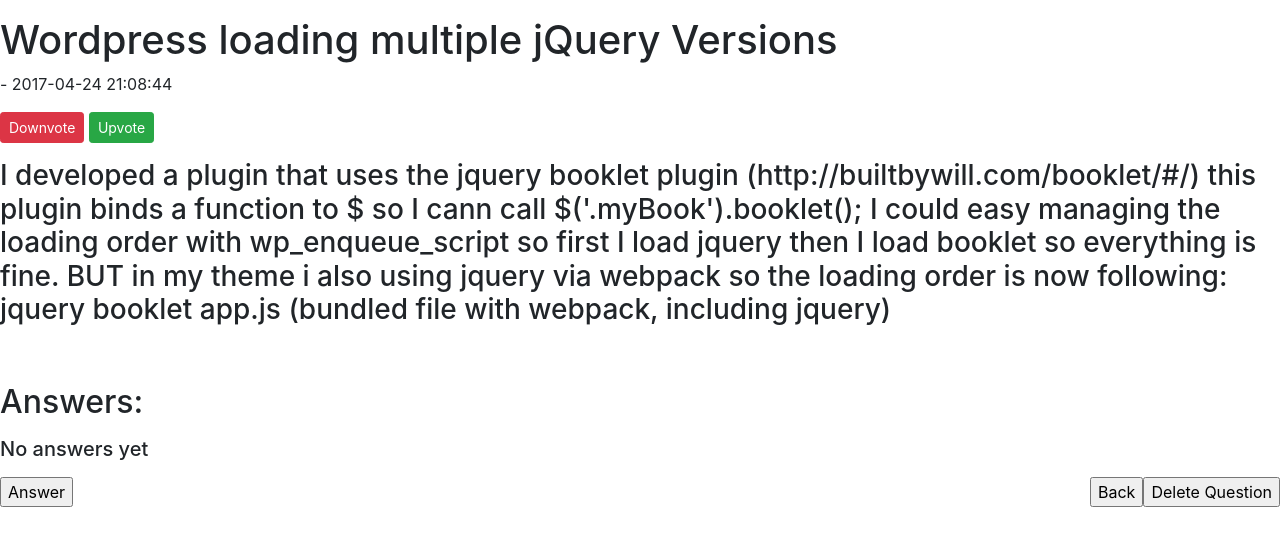
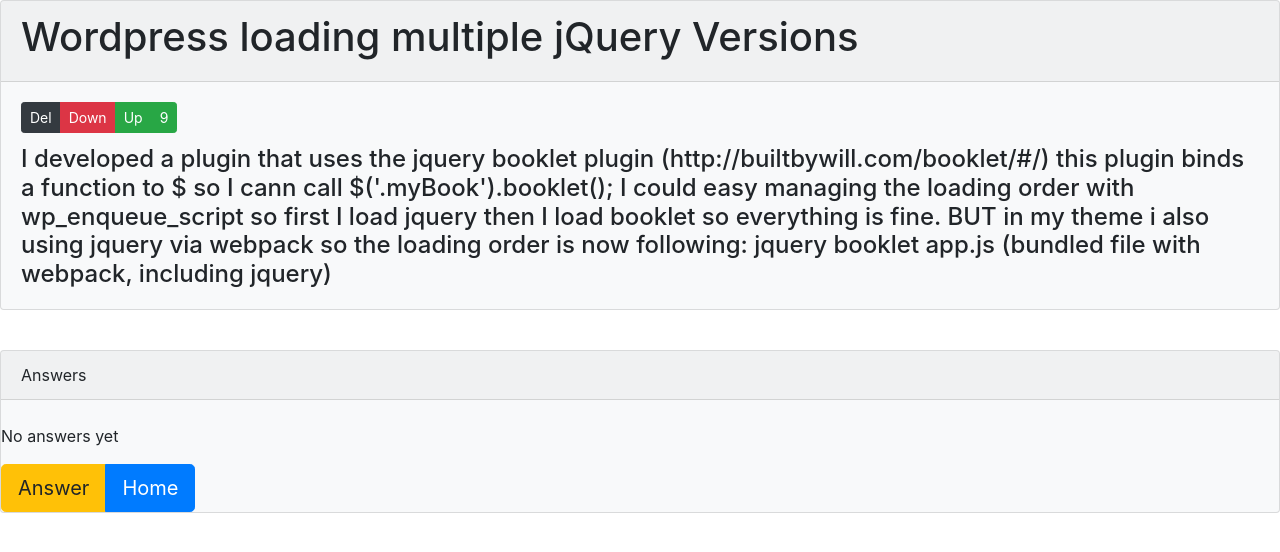
Before and after one commit to Blodie/ask-mate-python, a Flask app: page /question/1 in a window 1280 px wide. Shown: the top 552 px of the page. Run offline with Flask 2, Linux system fonts and the light colour scheme; some libraries are stand-ins or nearby versions.

Commit message:
Individual answers can now be voted on, also graphical upgrade

```diff
--- a/server.py
+++ b/server.py
@@ -52,7 +52,7 @@ def delete_answer(answer_id):
     save_answers(answers)
     return redirect(f"/question/{question_id}")
 
-@app.route('/question/<question_id>/vote-<vote>', methods=['GET', 'POST'])
+@app.route('/question/<question_id>/vote-<vote>')
 def vote_on_question(question_id, vote):
     vote = True if vote == "up" else False
     questions = get_questions()
@@ -61,6 +61,15 @@ def vote_on_question(question_id, vote):
     save_questions(questions)
     return redirect(f'/question/{questions[i]["id"]}')
 
+@app.route('/answer/<answer_id>/vote-<vote>')
+def vote_on_answer(answer_id, vote):
+    vote = True if vote == "up" else False
+    answers = get_answers()
+    i = next((i for i, answer in enumerate(answers) if answer["id"] == int(answer_id)), None)
+    answers[i]["vote_number"] += 1 if vote else -1
+    save_answers(answers)
+    return redirect(f'/question/{answers[i]["question_id"]}')
+
 if __name__ == "__main__":
     app.run(
         debug=True,
--- a/templates/question.html
+++ b/templates/question.html
@@ -5,25 +5,62 @@
     <meta charset="utf-8">
     <title>Question</title>
     <link rel="stylesheet" href="https://maxcdn.bootstrapcdn.com/bootstrap/4.0.0/css/bootstrap.min.css">
+
 </head>
 
 <body>
-    <p><h1>{{question["title"]}}</h1> - {{question["submission_time"]}}</p>
-    <a href="/question/{{question["id"]}}/vote-down" class="btn btn-danger btn-sm">Downvote</a>
-    <a href="/question/{{question["id"]}}/vote-up" class="btn btn-success btn-sm">Upvote</a>
-    <p><h3>{{question["message"]}}</h3></p><br>
-    <p><h2>Answers:</h2></p>
-    {% if answers %}
-        {% for answer in answers %}
-            <p><h5><a href="/answer/{{ answer["id"] }}/delete"><input type="button" value="Delete Answer"></a>
-                 - {{answer["submission_time"]}}
-                  - {{answer["message"]}}</h5></p>
+
+    <div class="card bg-light mb-3">
+        <div class="card-header">
+            <h1>{{question["title"]}}</h1>
+        </div>
+        <div class="card-body">
+            <h6 class="card-title">
+                <div class="btn-toolbar" role="toolbar" aria-label="Toolbar with button groups">
+                    <div class="btn-group mr-2" role="group" aria-label="First group">
+                        <a href="/question/{{question["id"]}}/delete" class="btn btn-dark btn-sm">Del</a>
+                        <a href="/question/{{question["id"]}}/vote-down" class="btn btn-danger btn-sm">Down</a>
+                        <a href="/question/{{question["id"]}}/vote-up" class="btn btn-success btn-sm">Up</a>
+                        <button type="button" class="btn btn-{{"danger" if question["vote_number"] < 0 else "success"}} btn-sm">{{ question["vote_number"] }}</button>
+                    </div>
+                </div>
+            </h6>
+            <h4 class="card-text">{{question["message"]}}</h4>
+        </div>
+    </div>
+    <br>
+
+
+    <div class="card bg-light mb-3">
+        <div class="card-header">Answers</div>
+        {% if answers %}
+            {% for answer in answers %}
+                <div class="card-body">
+                    <h5 class="card-title">
+                        <div class="btn-toolbar" role="toolbar" aria-label="Toolbar with button groups">
+                            <div class="btn-group mr-2" role="group" aria-label="First group">
+                                <a href="/answer/{{ answer["id"] }}/delete" class="btn btn-dark btn-sm">Del</a>
+                                <a href="/answer/{{answer["id"]}}/vote-down" class="btn btn-danger btn-sm">Down</a>
+                                <a href="/answer/{{answer["id"]}}/vote-up" class="btn btn-success btn-sm">Up</a>
+                                <button type="button" class="btn btn-{{"danger" if answer["vote_number"] < 0 else "success"}} btn-sm">{{ answer["vote_number"] }}</button>
+                            </div>
+                        </div>
+                    </h5>
+                    <p class="card-text">{{answer["submission_time"]}}
+                            - {{answer["message"]}}</p>
+                </div>
+    </div>
         {% endfor %}
     {% else %}
-        <p><h5>No answers yet</h5></p>
+        <br>
+        <p>No answers yet</p>
     {% endif %}
-    <a href="/question/{{question["id"]}}/new-answer"><input type="button" value="Answer" style="float: left;"></a>
-    <a href="/question/{{question["id"]}}/delete"><input type="button" value="Delete Question" style="float: right;"></a>
-    <a href="/"><input type="button" value="Back" style="float: right;"></a>
+
+    <div class="btn-toolbar" role="toolbar" aria-label="Toolbar with button groups">
+        <div class="btn-group mr-2" role="group" aria-label="First group">
+            <a href="/question/{{question["id"]}}/new-answer" class="btn btn-warning btn-lg">Answer</a>
+            <a href="/" class="btn btn-primary btn-lg">Home</a>
+        </div>
+    </div>
 </body>
 </html>
```
Also changed, not shown: templates/index.html (+12 -3 lines).
